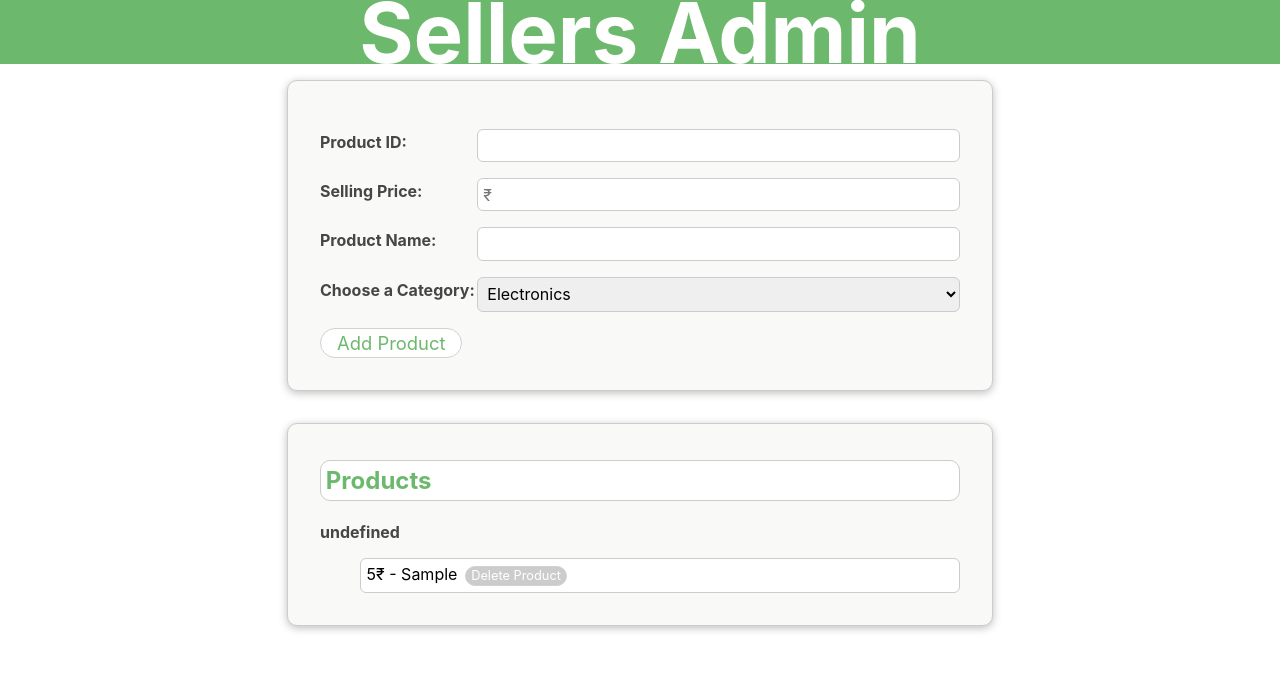
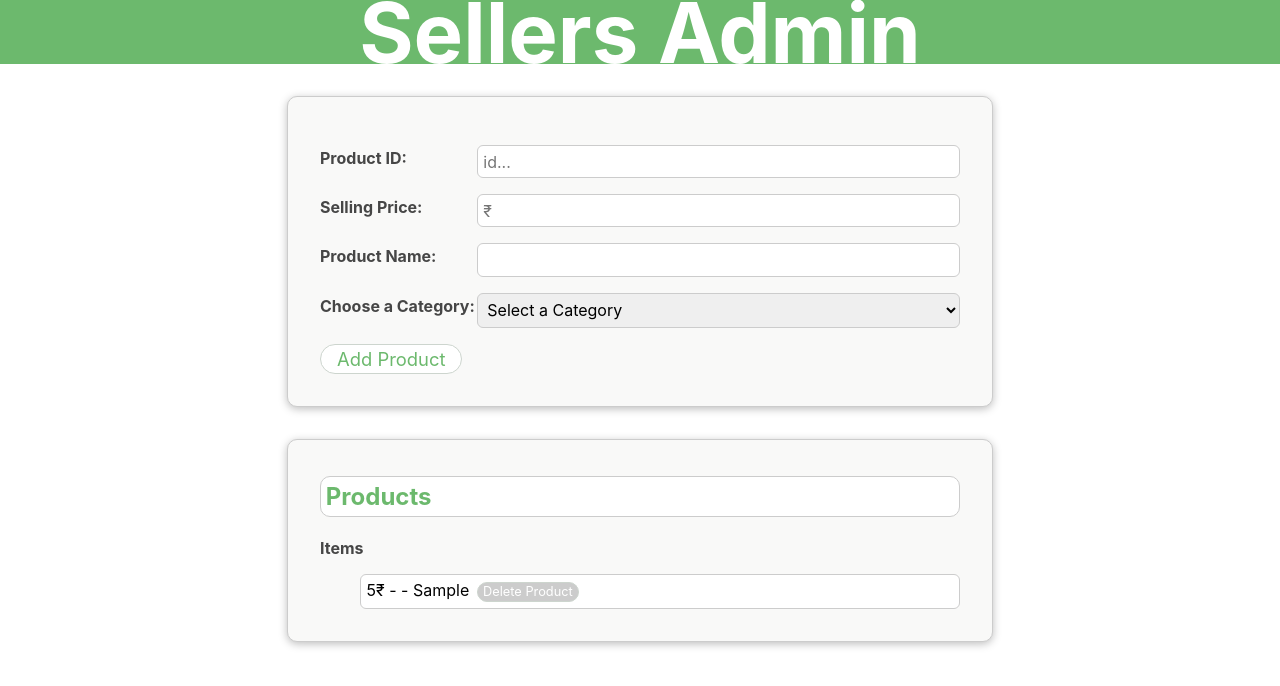
Before and after one commit to mithunmr888/sellers-admin-1, a React (Create React App) app: page / in a window 1280 px wide. Both pictures are taken after typing "5", "5", "Sample" into the empty fields and a click on the button "Add Product". Shown: the top 686 px of the page. Built offline with nearby package versions, Linux system fonts and the light colour scheme.

Commit message:
finally i solved the problem and its working perfectly fine

```diff
--- a/src/components/ProductList/ProductList.js
+++ b/src/components/ProductList/ProductList.js
@@ -1,7 +1,7 @@
 import classes from "./ProductList.module.css";
 
 const ProductList = (props) => {
-  const deleteHandler = (props) => {
+  const deleteHandler = () => {
     props.onDelete(props.id);
   };
   return (
--- a/src/components/ProductList/ProductList.module.css
+++ b/src/components/ProductList/ProductList.module.css
@@ -14,17 +14,16 @@
   border: 1px solid #ccc;
 }
 
-
 .button {
   font: inherit;
   border: 1px solid #cdd5ce;
   background: #ccc;
   color: white;
-    padding: 0.1rem .3rem;
+  padding: 0.1rem 0.3rem;
   cursor: pointer;
-    font-size: .8rem;
+  font-size: 0.8rem;
   border-radius: 30px;
-    margin-left: .5rem;
+  margin-left: 0.5rem;
 }
 
 .button:hover,
--- a/src/components/ProductLists/ProductLists.js
+++ b/src/components/ProductLists/ProductLists.js
@@ -18,14 +18,14 @@ const ProductLists = (props) => {
       <h2>Products</h2>
       {Object.keys(groupedProducts).map((category) => (
         <div key={category}>
-            <h4>{category}</h4>
+          <h4>{`${category} Items`}</h4>
           <ul>
             {groupedProducts[category].map((product) => (
               <ProductList
                 key={product.id}
                 id={product.id}
                 onDelete={props.onDeleteProduct}
-                >{`${product.sellingprice}₹ - ${product.productname}`}</ProductList>
+              >{`${product.sellingprice}₹ - ${category} - ${product.productname}`}</ProductList>
             ))}
           </ul>
         </div>
--- a/src/components/SellersForm.js
+++ b/src/components/SellersForm.js
@@ -7,7 +7,7 @@ const SellersForm = (props) => {
   const [productId, setProductId] = useState("");
   const [sellingPrice, setSellingPrice] = useState("");
   const [productName, setProductName] = useState("");
-  const [category1, setCategory1] = useState();
+  const [category1, setCategory1] = useState("");
 
   const productIdHandler = (e) => {
     setProductId(e.target.value);
@@ -27,6 +27,7 @@ const SellersForm = (props) => {
 
   const submitFormHandler = (e) => {
     e.preventDefault();
+    console.log(category1);
     const productmentioned = {
       id: Math.random().toString(),
       sellingprice: sellingPrice,
@@ -37,7 +38,7 @@ const SellersForm = (props) => {
     setProductId("");
     setSellingPrice("");
     setProductName("");
-    setCategory1();
+    setCategory1("");
   };
 
   return (
@@ -50,6 +51,7 @@ const SellersForm = (props) => {
             id="id"
             onChange={productIdHandler}
             value={productId}
+            placeholder="id..."
           />
         </div>
         <div className={classes.control}>
@@ -79,6 +81,9 @@ const SellersForm = (props) => {
             onChange={categoryHandler}
             value={category1}
           >
+            <option key="default" value="">
+              Select a Category
+            </option>
             <option>Electronics</option>
             <option>Food</option>
             <option>Skincare</option>
--- a/src/components/SellersForm.module.css
+++ b/src/components/SellersForm.module.css
@@ -1,7 +1,7 @@
 .sellers_login {
   width: 80%;
   max-width: 40rem;
-  margin: 5rem auto;
+  margin: 6rem auto;
   margin-bottom: 2rem;
   padding: 2rem;
 }
```
Lines whose indentation alone changed are shown as unchanged.
